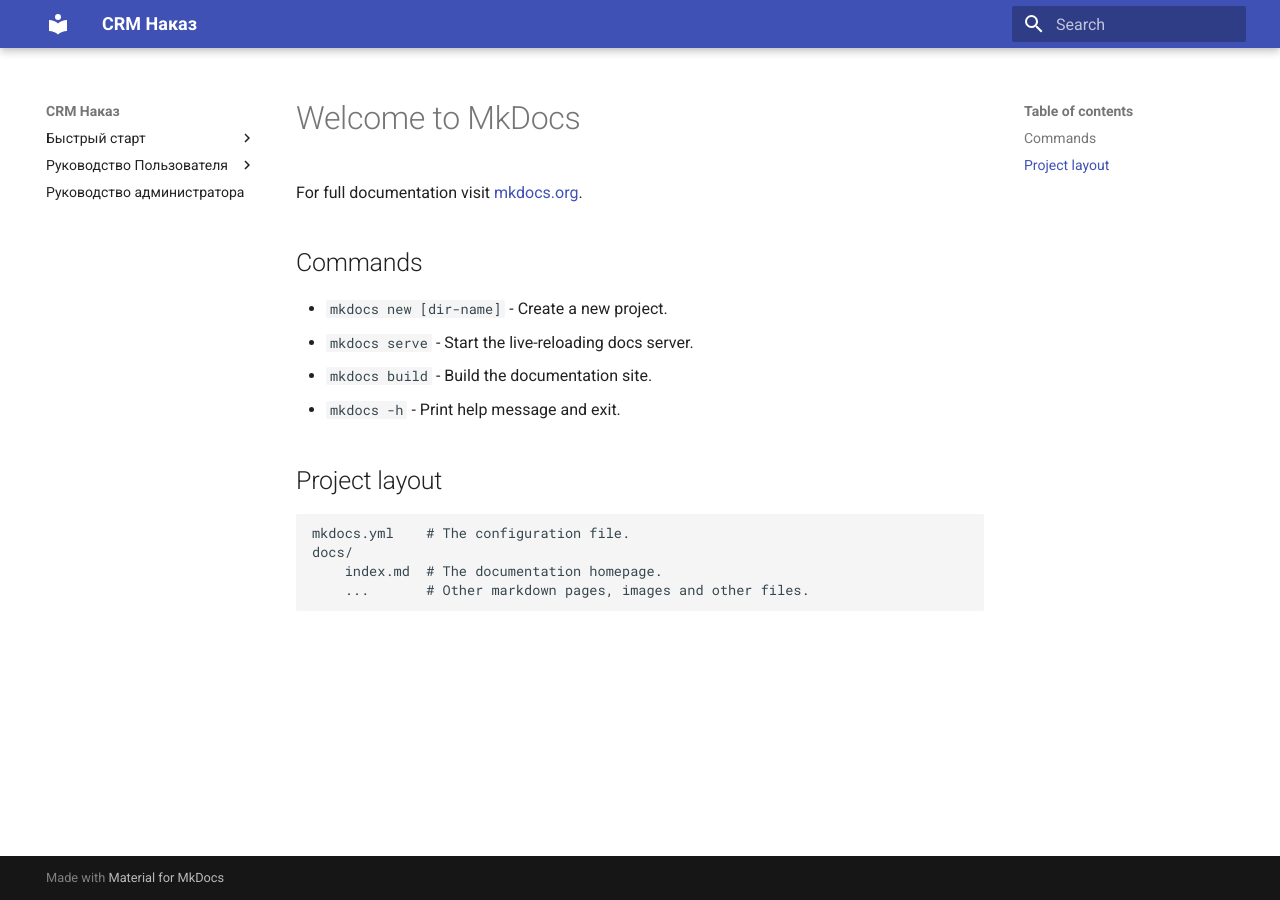
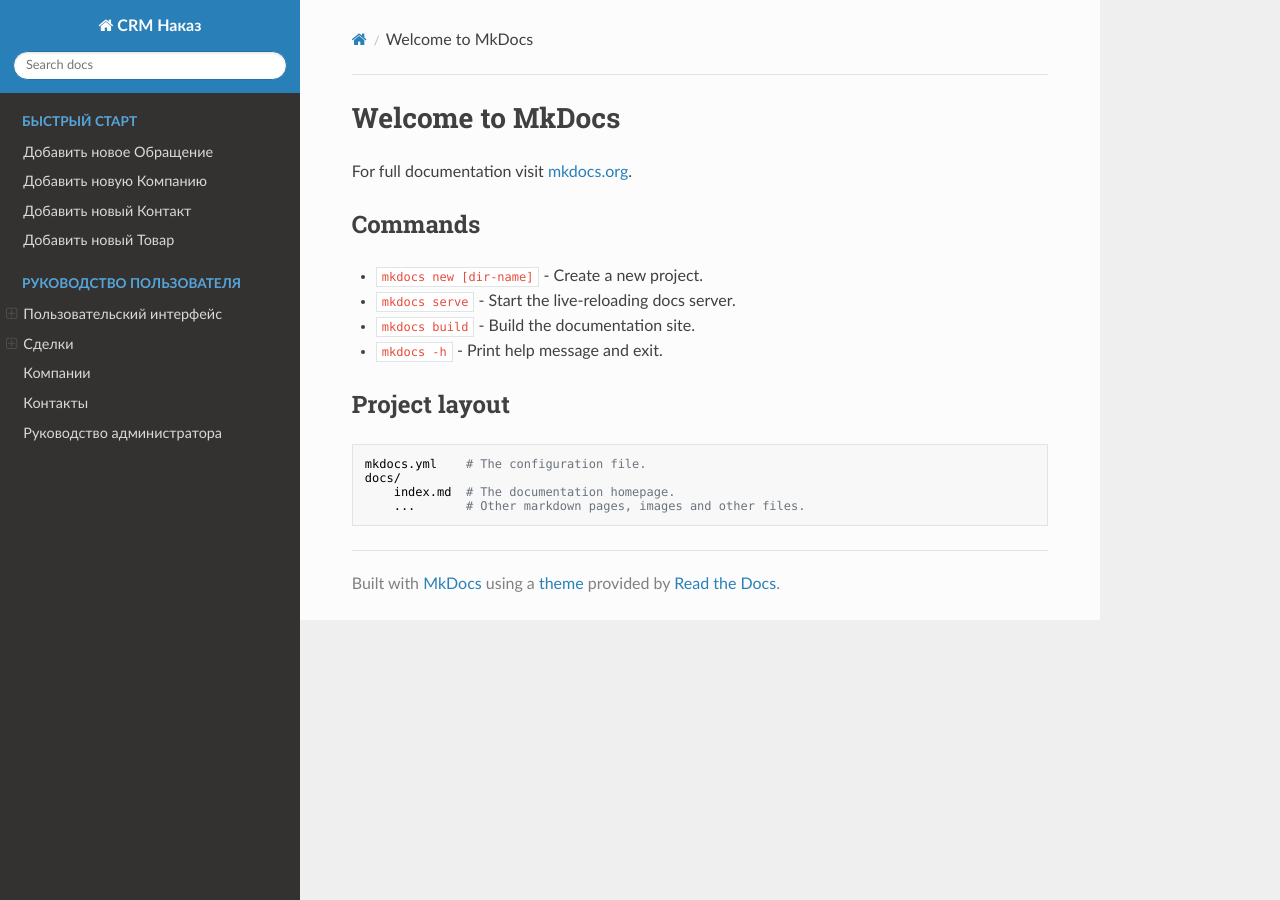
Before and after one commit to dgshulgin/crm_nakaz, an MkDocs documentation site: the page built from docs/index.md, in a window 1280 px wide. Built offline with MkDocs 1.6.1, drawn with Linux system fonts in a browser that asks for light colours; nearby versions of some CDN libraries; some of the changed lines change nothing that is shown.

Commit message:
readthedocs, change mkdocs conf

```diff
--- a/mkdocs.yml
+++ b/mkdocs.yml
@@ -32,4 +32,5 @@
   - Руководство администратора: admin_guide/lorem.md
 
 theme:
-  name: material
+  name: readthedocs
+#material
```
